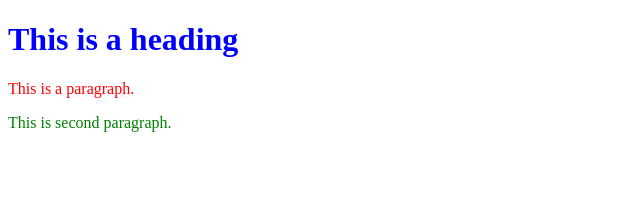
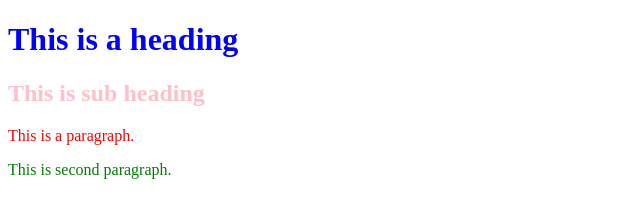
Before and after one commit to uniquesreedhar/argoCD, a plain HTML site: page index.html in a window 1280 px wide. Shown: the whole page, without its empty margins (0-640 px from the left). Drawn offline with Linux system fonts and the light colour scheme.

Commit message:
Update index.html

```diff
--- a/index.html
+++ b/index.html
@@ -3,6 +3,7 @@
 <body>
 
 <h1 style="color:blue;">This is a heading</h1>
+<h2 style="color:pink;">This is sub heading</h2>
 <p style="color:red;">This is a paragraph.</p>
 <p style="color:green;">This is second paragraph.</p>
 </body>
```
